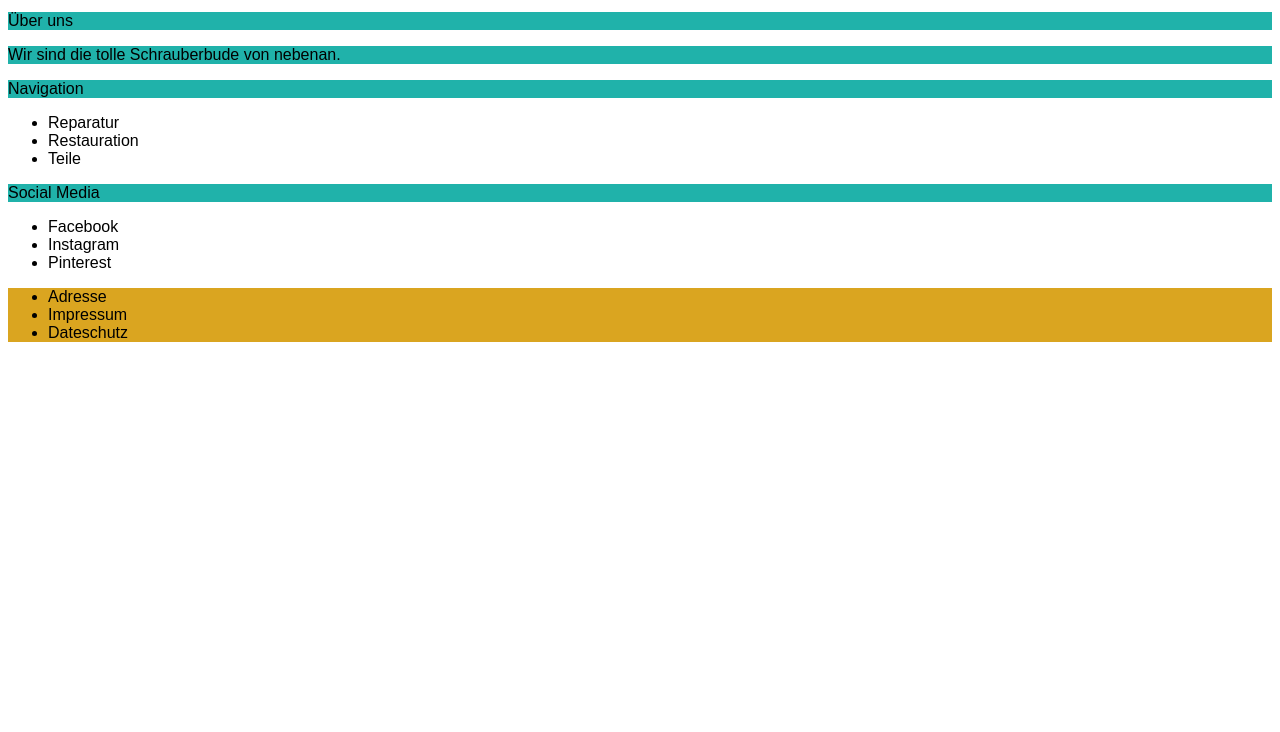
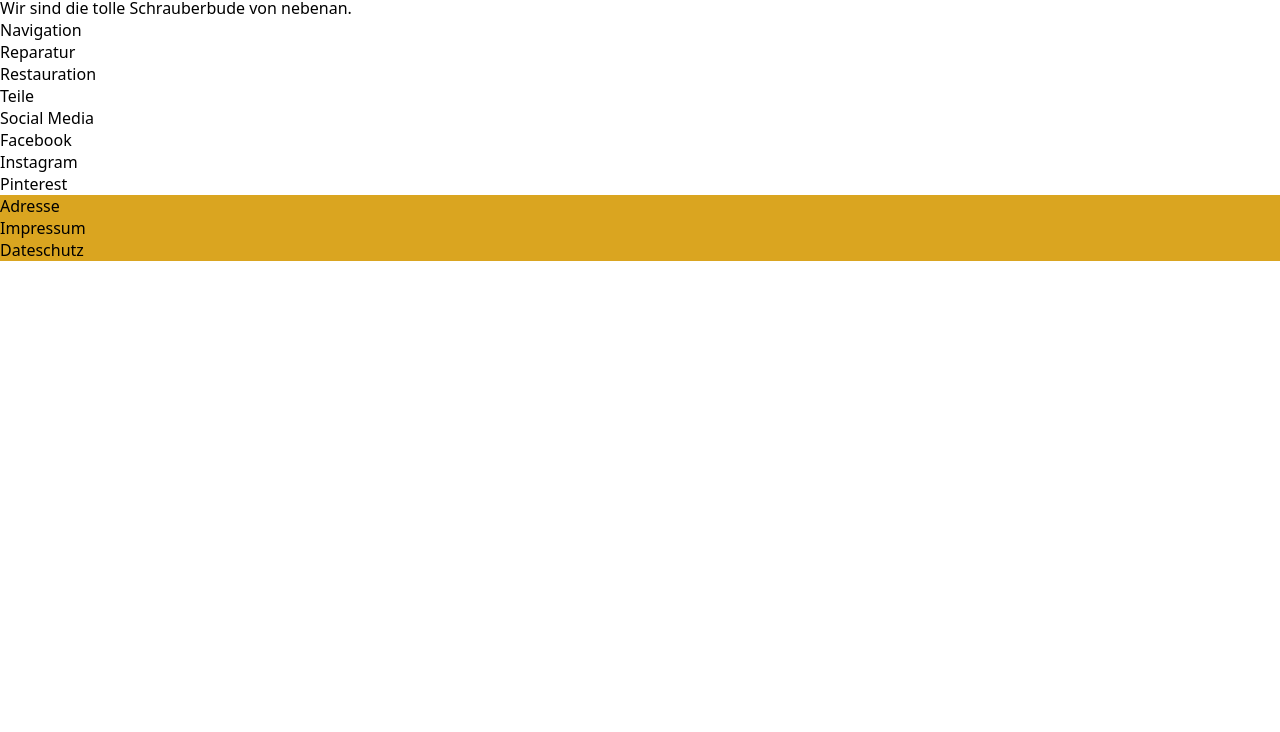
Before and after one commit to AchimBartscht/First-Website, a plain HTML site: page index.html in a window 1280 px wide. Shown: the part 68-800 px from the top of the page. Drawn offline with Linux system fonts and the light colour scheme.

Commit message:
change-css-sequence

```diff
--- a/css/styles.css
+++ b/css/styles.css
@@ -1,5 +1,13 @@
 * {
-    font-family: sans-serif;
+    box-sizing: border-box;
+    margin: 0;
+    padding: 0;
+}
+body {
+font-family: system-ui, -apple-system, BlinkMacSystemFont, 'Segoe UI', Roboto, Oxygen, Ubuntu, Cantarell, 'Open Sans', 'Helvetica Neue', sans-serif
+}
+footer {
+    background-color: goldenrod;
 }
 h1 {
     color: grey
@@ -10,11 +18,3 @@ h2 {
 h3 {
     color: blueviolet;
 }
-
-p {
-    box-sizing:  border-box;
-    background-color: lightseagreen;
-}
-footer {
-    background-color: goldenrod
-}
```
Also changed, not shown: index.html (+1 -0 lines).
